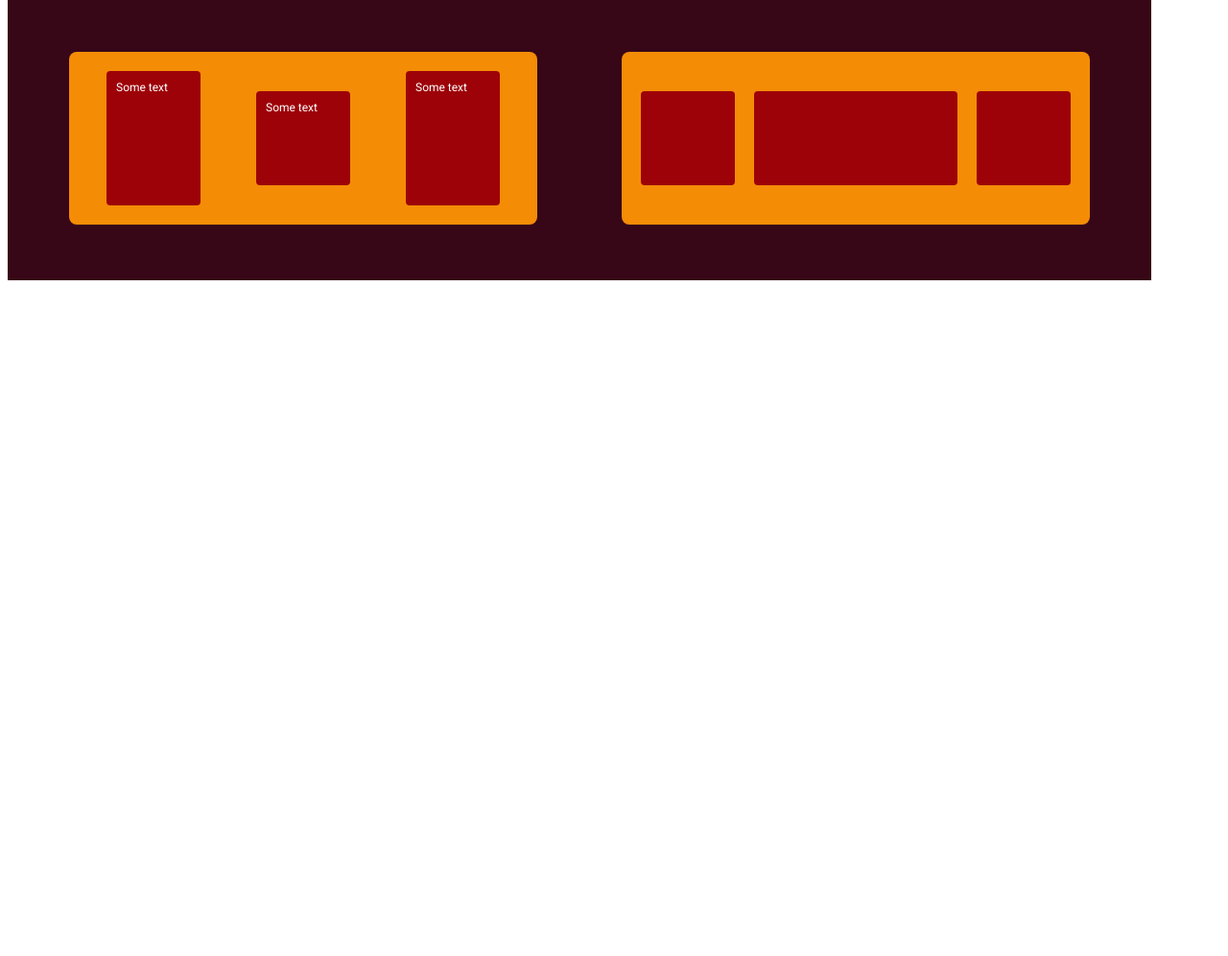
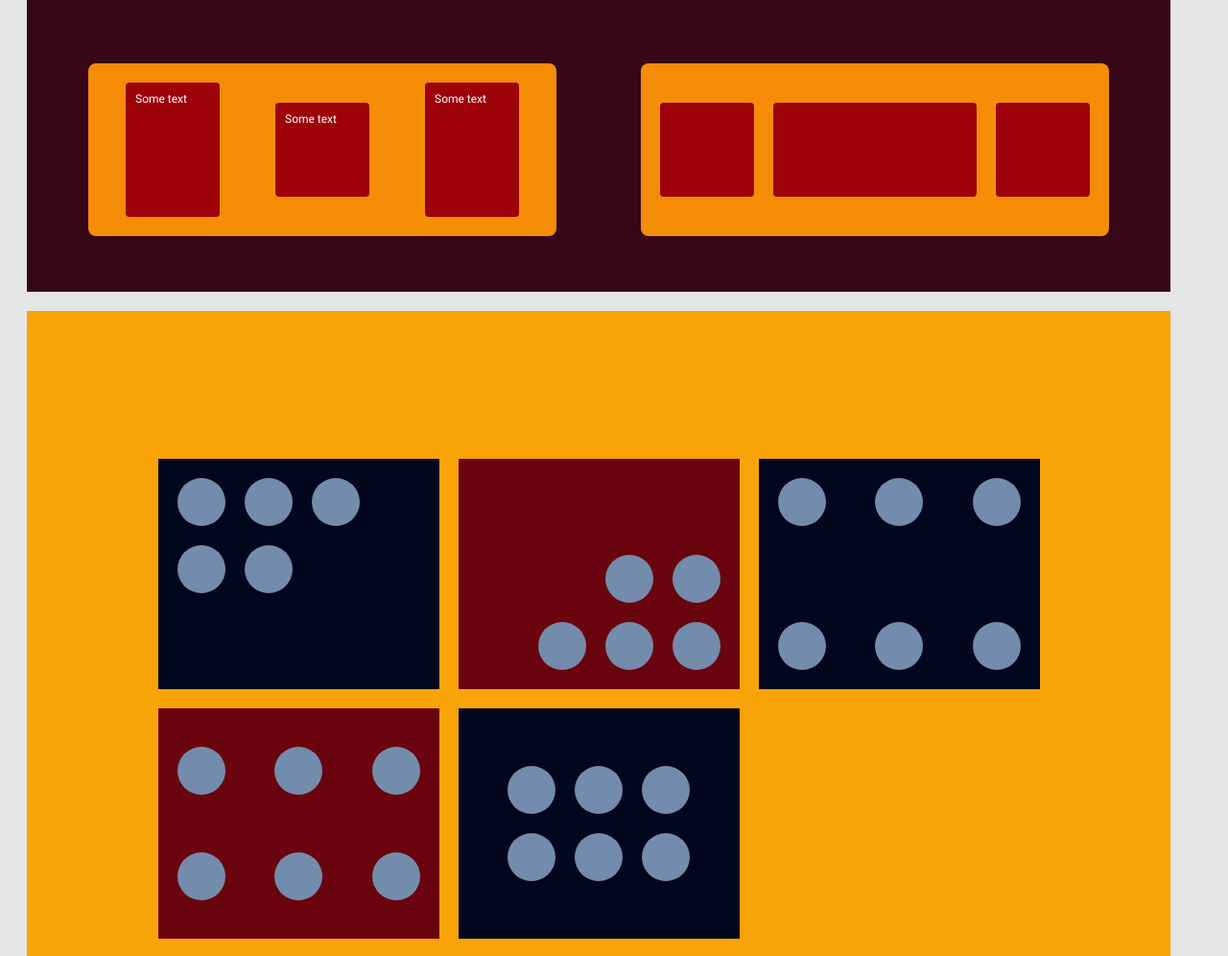
Before and after one commit to andrea-a-berg/flexbox_assignment5, a plain HTML site: page index.html in a window 1280 px wide. Shown: the part 524-1520 px from the top of the page at 96% size. Before the commit the page ends 824 px from the top, so only its background shows below. Drawn offline with Linux system fonts and the light colour scheme.

Commit message:
final commit

```diff
--- a/index.html
+++ b/index.html
@@ -8,8 +8,8 @@
     <link rel="stylesheet" href="styles/index.css">
     <link href="https://fonts.googleapis.com/css2?family=Roboto&display=swap" rel="stylesheet">
 </head>
-<body>
-    <div class="container">
+<body class="body">
+    <div class="container_squares">
         <div class="block1">
             <div class="square"></div>
             <div class="square"></div>
@@ -41,6 +41,48 @@
             <div class="square"></div>
         </div>
     </div>
+
+    <div class="container_circles">
+        <div class="block7">
+            <div class="circle"></div>
+            <div class="circle"></div>
+            <div class="circle"></div>
+            <div class="circle"></div>
+            <div class="circle"></div>
+        </div>
+        <div class="block8">
+            <div class="circle"></div>
+            <div class="circle"></div>
+            <div class="circle"></div>
+            <div class="circle"></div>
+            <div class="circle"></div>
+        </div>
+        <div class="block9">
+            <div class="circle"></div>
+            <div class="circle"></div>
+            <div class="circle"></div>
+            <div class="circle"></div>
+            <div class="circle"></div>
+            <div class="circle"></div>
+        </div>
+        <div class="block10">
+            <div class="circle"></div>
+            <div class="circle"></div>
+            <div class="circle"></div>
+            <div class="circle"></div>
+            <div class="circle"></div>
+            <div class="circle"></div>
+        </div>
+        <div class="block11">
+            <div class="circle"></div>
+            <div class="circle"></div>
+            <div class="circle"></div>
+            <div class="circle"></div>
+            <div class="circle"></div>
+            <div class="circle"></div>
+        </div>
+        <div class="block12">
+        </div>
     </div>
 </body>
 </html>
--- a/styles/index.css
+++ b/styles/index.css
@@ -1,8 +1,12 @@
-.container {
+.body {
+    background-color: #E5E5E5;
+}
+.container_squares {
     width: 1152px;
     height: 768px;
     background-color: #370617;
     padding: 20px;
+    margin: 20px;
     position: relative;
     border: none;
     display:flex;
@@ -11,8 +15,7 @@
     align-content: space-around;
 }
 
-
-.block1 {
+.block1,.block2,.block3,.block4,.block5,.block6 {
     width: 468px;
     height: 160px;
     background-color:#F48C06;
@@ -21,77 +24,39 @@
     border-radius: 8px;
     padding: 10px;
     display: flex;
+}
+
+.block1 {
     align-items:flex-end;
     justify-content: flex-start;
 }
 
 .block2 {
-    width: 468px;
-    height: 160px;
-    background-color:#F48C06;
-    margin: 5px;
-    border: none;
-    border-radius: 8px;
-    padding: 10px;
-    display: flex;
     align-items: stretch;
     justify-content: center;
 }
 
 .block3 {
-    width: 468px;
-    height: 160px;
-    background-color:#F48C06;
-    margin: 5px;
-    border: none;
-    border-radius: 8px;
-    padding: 10px;
-    display: flex;
     justify-content: flex-end;
     align-items: center;
 }
 
 .block4 {
-    width: 468px;
-    height: 160px;
-    background-color:#F48C06;
-    margin: 5px;
-    border: none;
-    border-radius: 8px;
-    padding: 10px;
-    display: flex;
     justify-content: space-between;
     align-items: flex-start;
 }
 
 .block5 {
-    width: 468px;
-    height: 160px;
-    background-color:#F48C06;
-    margin: 5px;
-    border: none;
-    border-radius: 8px;
-    padding: 10px;
-    display: flex;
     justify-content: space-around;
     font-family: 'Roboto', sans-serif;
     font-style: normal;
     font-weight: normal;
     font-size: 12px;
     line-height: 14px;
-    /* identical to box height */
     color: #FFFFFF;
 }
 
 .block6 {
-    width: 468px;
-    height: 160px;
-    background-color:#F48C06;
-    margin: 5px;
-    border: none;
-    border-radius: 8px;
-    padding: 10px;
-    display: flex;
     align-items: center;
 }
 
@@ -117,6 +82,71 @@
     flex-grow: 2;
 }
 
-.text {
-    align-items: center;
+
+.container_circles {
+    width: 1152px;
+    height: 768px;
+    background-color: #FAA307;
+    padding: 20px;
+    margin: 20px;
+    position: relative;
+    border: none;
+    display:flex;
+    flex-wrap: wrap;
+    align-content: center;
+    justify-content: center;
 }
+
+.block7,.block8,.block9,.block10,.block11,.block12 {
+    width: 273px;
+    height: 220px;
+    margin: 10px;
+    border: none;
+    padding: 10px;
+    display: flex;
+    flex-wrap: wrap;
+
+}
+
+.block7 {
+    background-color: #03071E;
+    align-content: flex-start;
+    flex-wrap: wrap;
+}
+
+.block8 {
+    background-color: #6A040F;
+    align-content: flex-start;
+    justify-content: flex-end;
+    flex-wrap: wrap-reverse;
+}
+
+.block9 {
+    background-color: #03071E;
+    justify-content: space-between;
+    align-content: space-between;
+}
+
+.block10 {
+    background-color: #6A040F;
+    justify-content: space-between;
+    align-content: space-around;
+}
+
+.block11 {
+    background-color: #03071E;
+    justify-content: center;
+    align-content: center;
+}
+
+.block12 {
+    background-color: #FAA307;
+}
+
+.circle {
+    background-color:#748CAB;
+    width: 50px;
+    height: 50px;
+    border-radius: 25px;
+    margin: 10px;
+}
```
